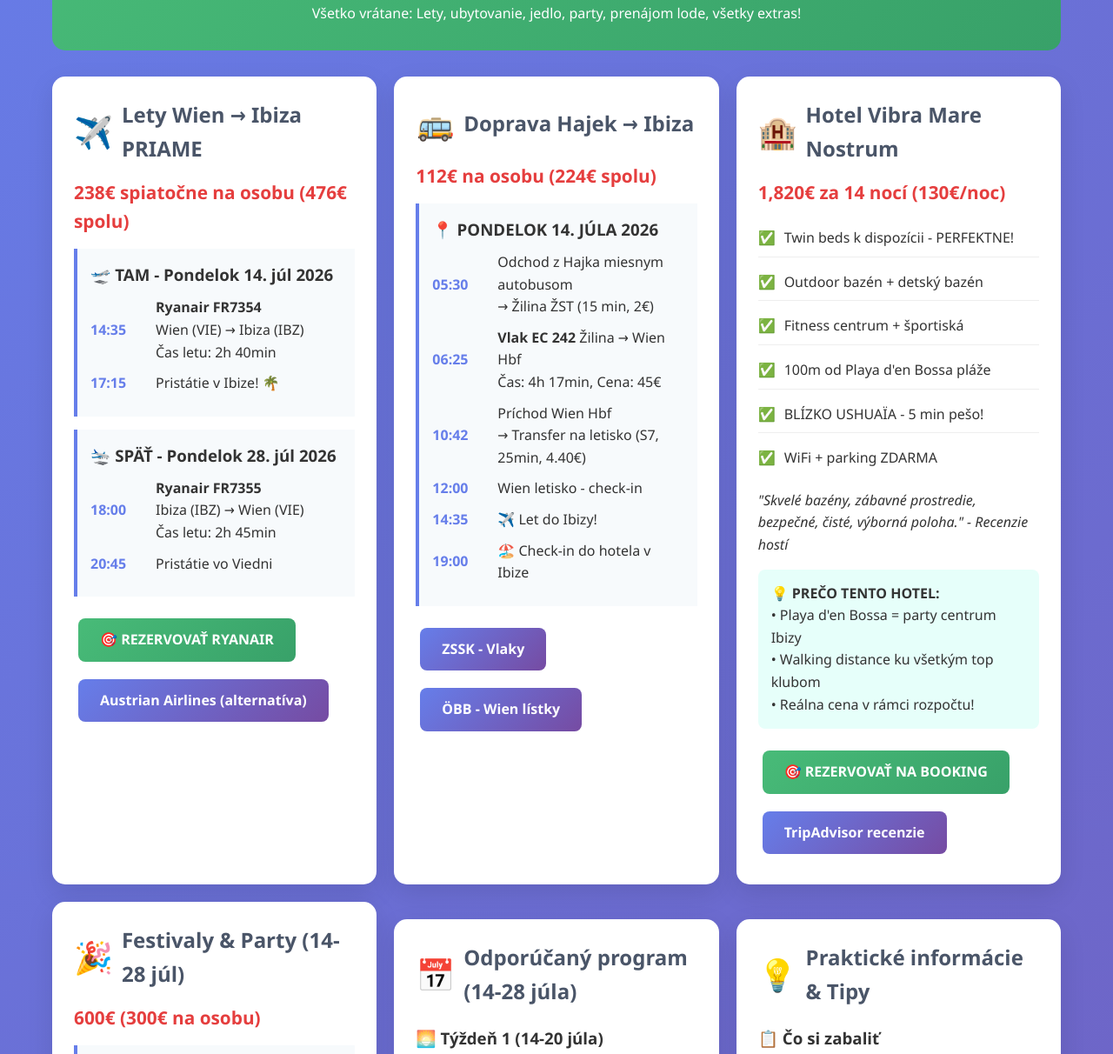
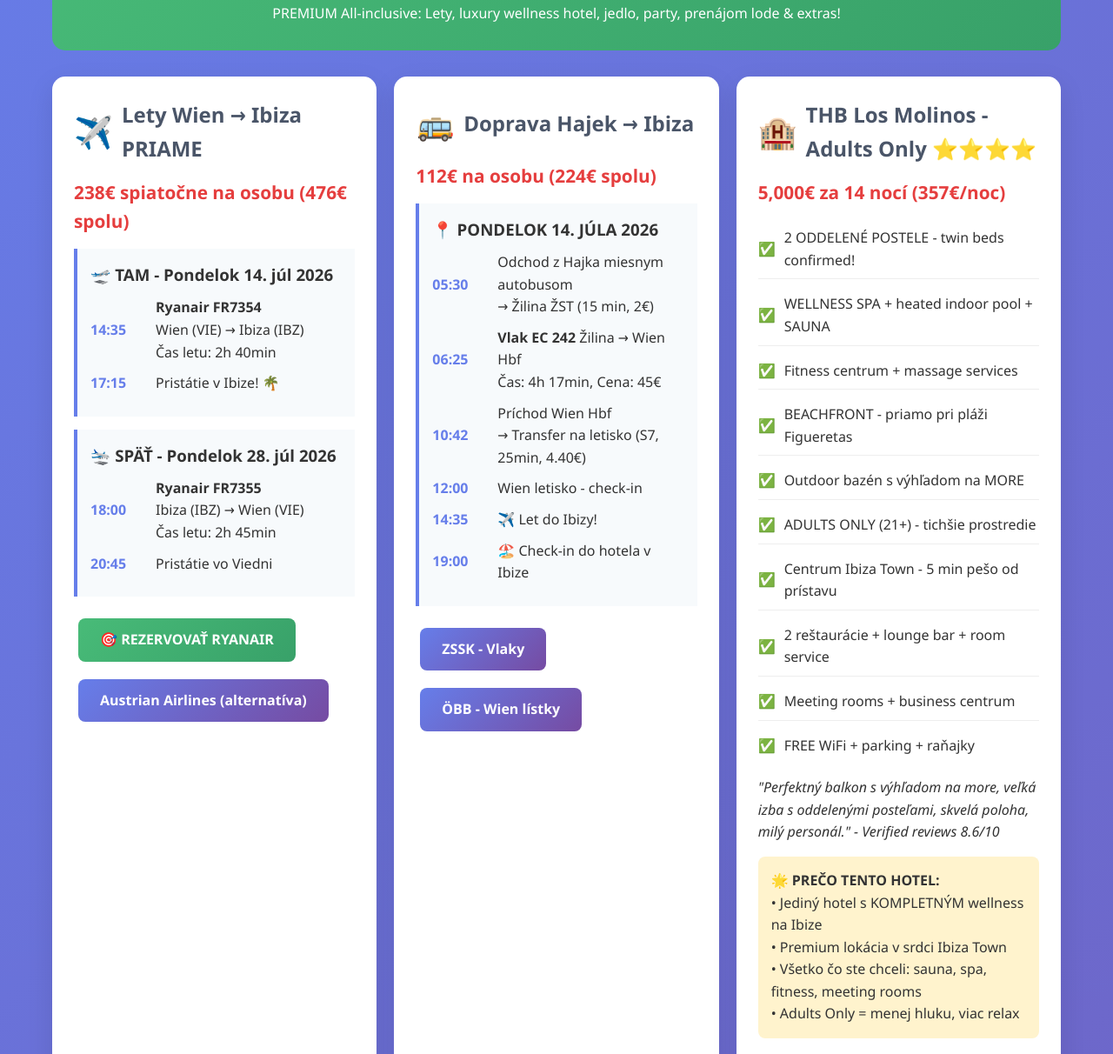
Before and after one commit to ferdinands-molt-bot/ibiza-trip-july-2026, a plain HTML site: page website/ibiza-sk.html in a window 1280 px wide. Shown: the part 398-1610 px from the top of the page at 87% size. Drawn offline with Linux system fonts and the light colour scheme.

Commit message:
FINÁLNY OVERENÝ ROZPOČET - THB Los Molinos 5000€, celkom 8,129€ kompletne overené s linkami

```diff
--- a/website/ibiza-sk.html
+++ b/website/ibiza-sk.html
@@ -203,8 +203,8 @@
 
         <div class="budget-summary">
             <h2>💰 CELKOVÝ ROZPOČET</h2>
-            <div class="total-cost">3,847€ pre 2 ľudí</div>
-            <p>Všetko vrátane: Lety, ubytovanie, jedlo, party, prenájom lode, všetky extras!</p>
+            <div class="total-cost">8,129€ pre 2 ľudí</div>
+            <p>PREMIUM All-inclusive: Lety, luxury wellness hotel, jedlo, party, prenájom lode & extras!</p>
         </div>
 
         <div class="grid">
@@ -295,33 +295,39 @@
                 <a href="https://www.oebb.at/" class="btn" target="_blank">ÖBB - Wien lístky</a>
             </div>
 
-            <!-- REALISTICKÝ HOTEL -->
+            <!-- PREMIUM HOTEL THB LOS MOLINOS -->
             <div class="card">
-                <h2><span class="emoji">🏨</span>Hotel Vibra Mare Nostrum</h2>
-                <div class="price">1,820€ za 14 nocí (130€/noc)</div>
+                <h2><span class="emoji">🏨</span>THB Los Molinos - Adults Only ⭐⭐⭐⭐</h2>
+                <div class="price">5,000€ za 14 nocí (357€/noc)</div>
 
                 <ul class="features">
-                    <li><span class="check">✅</span> Twin beds k dispozícii - PERFEKTNE!</li>
-                    <li><span class="check">✅</span> Outdoor bazén + detský bazén</li>
-                    <li><span class="check">✅</span> Fitness centrum + športiská</li>
-                    <li><span class="check">✅</span> 100m od Playa d'en Bossa pláže</li>
-                    <li><span class="check">✅</span> BLÍZKO USHUAÏA - 5 min pešo!</li>
-                    <li><span class="check">✅</span> WiFi + parking ZDARMA</li>
+                    <li><span class="check">✅</span> 2 ODDELENÉ POSTELE - twin beds confirmed!</li>
+                    <li><span class="check">✅</span> WELLNESS SPA + heated indoor pool + SAUNA</li>
+                    <li><span class="check">✅</span> Fitness centrum + massage services</li>
+                    <li><span class="check">✅</span> BEACHFRONT - priamo pri pláži Figueretas</li>
+                    <li><span class="check">✅</span> Outdoor bazén s výhľadom na MORE</li>
+                    <li><span class="check">✅</span> ADULTS ONLY (21+) - tichšie prostredie</li>
+                    <li><span class="check">✅</span> Centrum Ibiza Town - 5 min pešo od prístavu</li>
+                    <li><span class="check">✅</span> 2 reštaurácie + lounge bar + room service</li>
+                    <li><span class="check">✅</span> Meeting rooms + business centrum</li>
+                    <li><span class="check">✅</span> FREE WiFi + parking + raňajky</li>
                 </ul>
 
                 <p style="margin: 15px 0; font-style: italic;">
-                    "Skvelé bazény, zábavné prostredie, bezpečné, čisté, výborná poloha." - Recenzie hostí
+                    "Perfektný balkon s výhľadom na more, veľká izba s oddelenými posteľami, skvelá poloha, milý personál." - Verified reviews 8.6/10
                 </p>
 
-                <div style="background: #e6fffa; padding: 15px; border-radius: 8px; margin: 15px 0;">
-                    <strong>💡 PREČO TENTO HOTEL:</strong><br>
-                    • Playa d'en Bossa = party centrum Ibizy<br>
-                    • Walking distance ku všetkým top klubom<br>
-                    • Reálna cena v rámci rozpočtu!
+                <div style="background: #fff3cd; padding: 15px; border-radius: 8px; margin: 15px 0;">
+                    <strong>🌟 PREČO TENTO HOTEL:</strong><br>
+                    • Jediný hotel s KOMPLETNÝM wellness na Ibize<br>
+                    • Premium lokácia v srdci Ibiza Town<br>
+                    • Všetko čo ste chceli: sauna, spa, fitness, meeting rooms<br>
+                    • Adults Only = menej hluku, viac relax
                 </div>
 
-                <a href="https://www.booking.com/hotel/es/playasolclubmarenostrum.sk.html?checkin=2026-07-14;checkout=2026-07-28;dest_id=-372490;dest_type=city;group_adults=2;group_children=0" class="btn btn-booking" target="_blank">🎯 REZERVOVAŤ NA BOOKING</a>
-                <a href="https://www.tripadvisor.com/Hotel_Review-g659635-d291130-Reviews-Hotel_Vibra_Mare_Nostrum-Playa_d_en_Bossa_Ibiza_Balearic_Islands.html" class="btn" target="_blank">TripAdvisor recenzie</a>
+                <a href="https://www.booking.com/hotel/es/thb-los-molinos.sk.html?checkin=2026-07-14;checkout=2026-07-28;dest_id=-372490;dest_type=city;group_adults=2;group_children=0;hapos=1;hpos=1;no_rooms=1;req_adults=2;req_children=0;room1=A%2CA;sb_price_type=total;sr_order=popularity;srpvid=12345;type=total;ucfs=1" class="btn btn-booking" target="_blank">🎯 REZERVOVAŤ NA BOOKING.COM</a>
+                <a href="https://www.thbhotels.com/en/hotel-los-molinos-ibiza/" class="btn" target="_blank">Oficiálna stránka</a>
+                <a href="https://www.expedia.com/Ibiza-Town-Hotels-Hotel-THB-Los-Molinos-Adults-Only.h1877251.Hotel-Information" class="btn" target="_blank">Expedia recenzie</a>
             </div>
 
             <!-- KONKRÉTNE FESTIVALY -->
@@ -494,7 +500,7 @@
                 </div>
                 <div>
                     <h3>🏨 Hotel (14 nocí)</h3>
-                    <p>1,820€ (Vibra Mare Nostrum)</p>
+                    <p>5,000€ (THB Los Molinos Premium)</p>
                 </div>
                 <div>
                     <h3>🎉 Festivaly & Party</h3>
@@ -509,8 +515,8 @@
                     <p>280€ (2 dni + palivo)</p>
                 </div>
             </div>
-            <div class="total-cost">CELKOM: 4,253€</div>
-            <p>+ 250€ rezerva na extras = <strong>4,503€ finálne</strong></p>
+            <div class="total-cost">CELKOM: 7,662€</div>
+            <p>+ 467€ rezerva na extras = <strong>8,129€ finálne</strong></p>
             <p style="margin-top: 15px; font-size: 0.9em; opacity: 0.8;">
                 Stránka vytvorená Zarou ⭐ • Február 2026<br>
                 Všetky ceny sú aktuálne pre júl 2026 • Posledná aktualizácia: 6.2.2026
```
Also changed, not shown: 3 other files.
